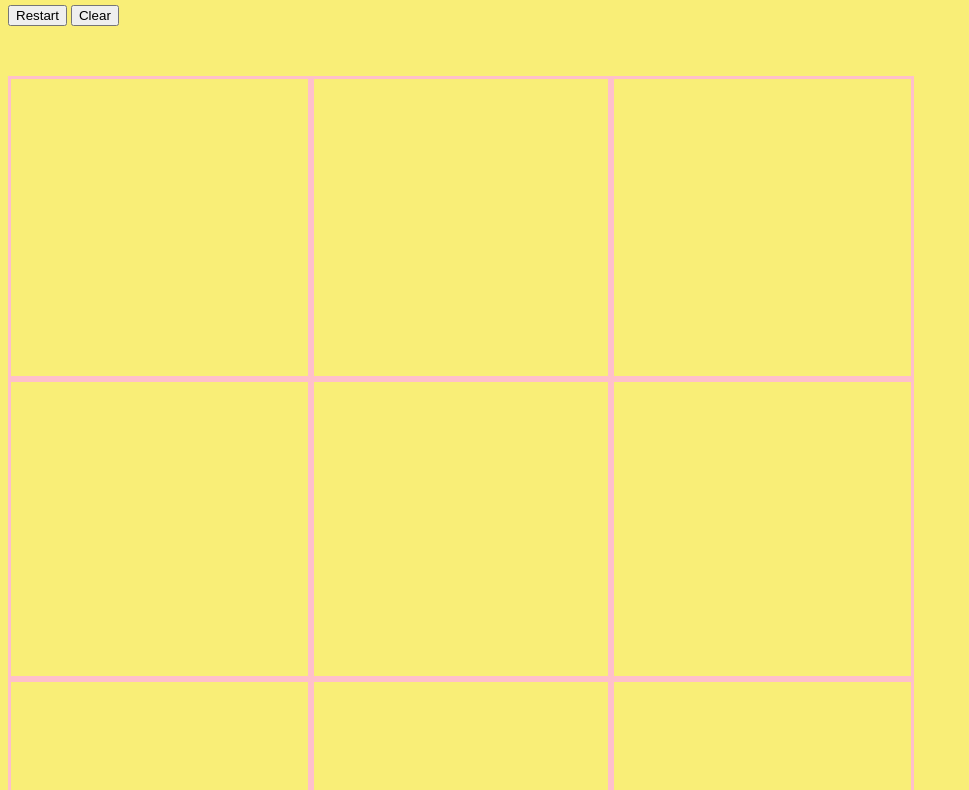
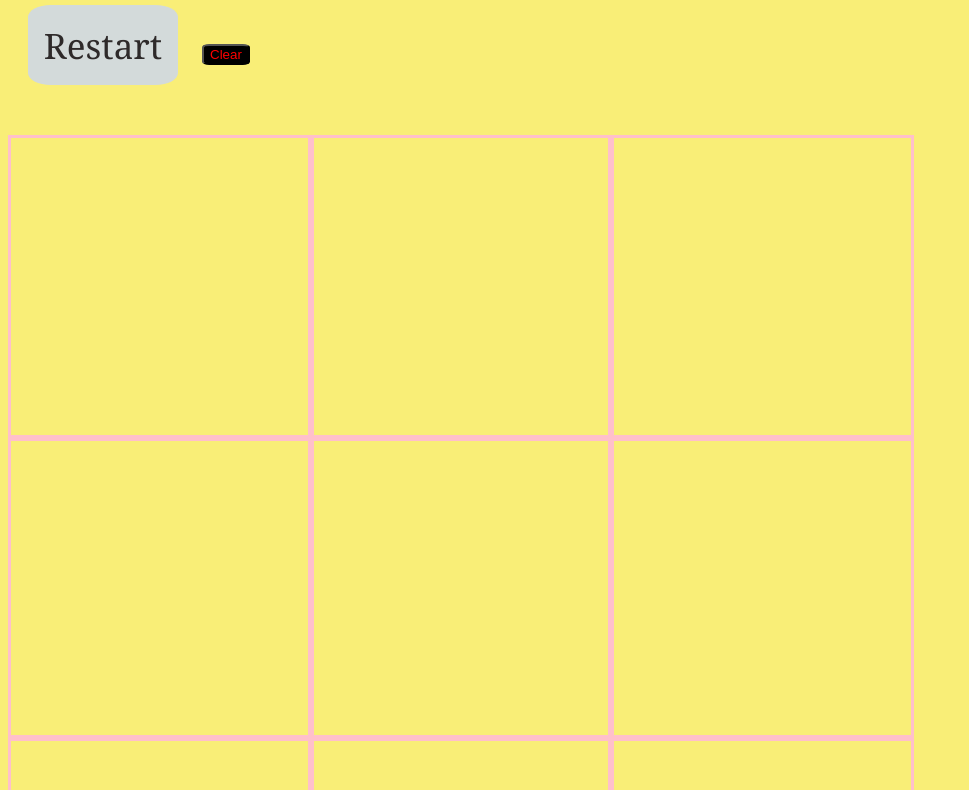
Before and after one commit to lauracastrotech/newTicTacToe, a plain HTML site: page tictactoe/index.html in a window 1280 px wide. Shown: the part 257-1047 px from the top of the page, without its empty margins (0-969 px from the left). Drawn offline with Linux system fonts and the light colour scheme.

Commit message:
created buttons

```diff
--- a/tictactoe/styles.css
+++ b/tictactoe/styles.css
@@ -8,6 +8,29 @@ body {
     background-color: rgb(249, 238, 119);
 }
 
+/*Button Styles*/
+#restart {
+    background-color: rgba(211, 218, 218, 1);
+    color: rgb(46, 42, 42);
+    border-radius: 15%;
+    border: none;
+    width: 150px;
+    height: 80px;
+    font-family: Georgia, 'Times New Roman', Times, serif;
+    font-size: 35px;
+    margin: 0px 20px;
+}
+
+#restart:hover {
+    background-color: blue;
+    color: black;
+}
+
+#clear {
+    background-color: black;
+    color: red;
+    border-radius: 15%;
+}
 .board {
     display: grid;
     grid-template-rows: repeat(3, 300px);
```
